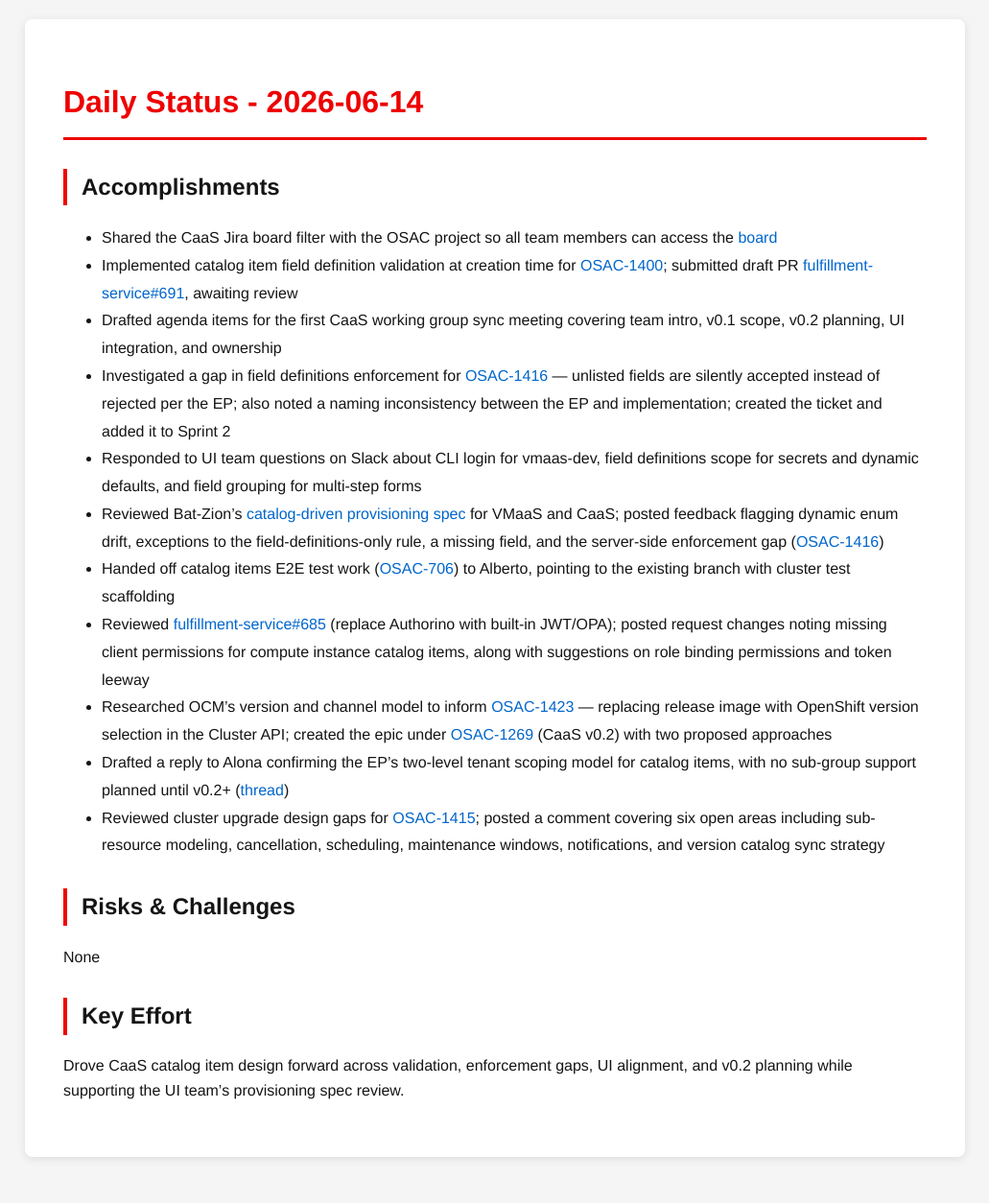
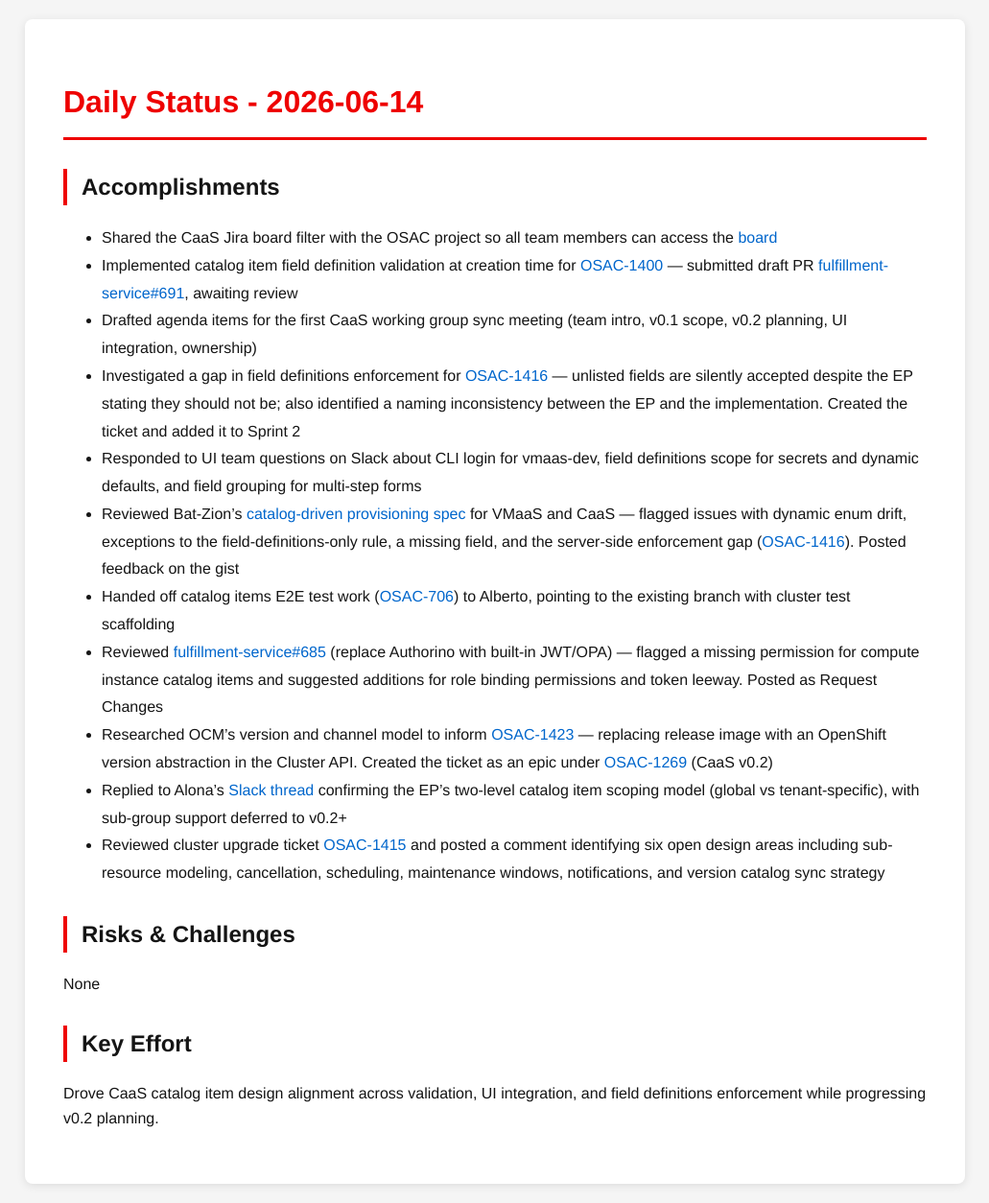
Before and after one commit to tzvatot/daily-status, a Jekyll site: the page built from 2026-06-14.md, in a window 1280 px wide. Shown: the whole page at 96% size, without its empty margins (124-1155 px from the left). Built offline with Jekyll 4.4.1, drawn with Linux system fonts in a browser that asks for light colours; before the commit the page ends 1226 px from its top, so only the background shows below that.

Commit message:
Daily status update - 2026-06-14

```diff
--- a/2026-06-14.md
+++ b/2026-06-14.md
@@ -8,19 +8,19 @@ date: 2026-06-14
 
 ## Accomplishments
 - Shared the CaaS Jira board filter with the OSAC project so all team members can access the [board](https://redhat.atlassian.net/jira/software/c/projects/OSAC/boards/12411)
-- Implemented catalog item field definition validation at creation time for [OSAC-1400](https://redhat.atlassian.net/browse/OSAC-1400); submitted draft PR [fulfillment-service#691](https://github.com/osac-project/fulfillment-service/pull/691), awaiting review
-- Drafted agenda items for the first CaaS working group sync meeting covering team intro, v0.1 scope, v0.2 planning, UI integration, and ownership
-- Investigated a gap in field definitions enforcement for [OSAC-1416](https://redhat.atlassian.net/browse/OSAC-1416) — unlisted fields are silently accepted instead of rejected per the EP; also noted a naming inconsistency between the EP and implementation; created the ticket and added it to Sprint 2
+- Implemented catalog item field definition validation at creation time for [OSAC-1400](https://redhat.atlassian.net/browse/OSAC-1400) — submitted draft PR [fulfillment-service#691](https://github.com/osac-project/fulfillment-service/pull/691), awaiting review
+- Drafted agenda items for the first CaaS working group sync meeting (team intro, v0.1 scope, v0.2 planning, UI integration, ownership)
+- Investigated a gap in field definitions enforcement for [OSAC-1416](https://redhat.atlassian.net/browse/OSAC-1416) — unlisted fields are silently accepted despite the EP stating they should not be; also identified a naming inconsistency between the EP and the implementation. Created the ticket and added it to Sprint 2
 - Responded to UI team questions on Slack about CLI login for vmaas-dev, field definitions scope for secrets and dynamic defaults, and field grouping for multi-step forms
-- Reviewed Bat-Zion's [catalog-driven provisioning spec](https://gist.github.com/batzionb/d6bb05faf56a1d8e9bf7ee194aa1356f) for VMaaS and CaaS; posted feedback flagging dynamic enum drift, exceptions to the field-definitions-only rule, a missing field, and the server-side enforcement gap ([OSAC-1416](https://redhat.atlassian.net/browse/OSAC-1416))
+- Reviewed Bat-Zion's [catalog-driven provisioning spec](https://gist.github.com/batzionb/d6bb05faf56a1d8e9bf7ee194aa1356f) for VMaaS and CaaS — flagged issues with dynamic enum drift, exceptions to the field-definitions-only rule, a missing field, and the server-side enforcement gap ([OSAC-1416](https://redhat.atlassian.net/browse/OSAC-1416)). Posted feedback on the gist
 - Handed off catalog items E2E test work ([OSAC-706](https://redhat.atlassian.net/browse/OSAC-706)) to Alberto, pointing to the existing branch with cluster test scaffolding
-- Reviewed [fulfillment-service#685](https://github.com/osac-project/fulfillment-service/pull/685) (replace Authorino with built-in JWT/OPA); posted request changes noting missing client permissions for compute instance catalog items, along with suggestions on role binding permissions and token leeway
-- Researched OCM's version and channel model to inform [OSAC-1423](https://redhat.atlassian.net/browse/OSAC-1423) — replacing release image with OpenShift version selection in the Cluster API; created the epic under [OSAC-1269](https://redhat.atlassian.net/browse/OSAC-1269) (CaaS v0.2) with two proposed approaches
-- Drafted a reply to Alona confirming the EP's two-level tenant scoping model for catalog items, with no sub-group support planned until v0.2+ ([thread](https://redhat-internal.slack.com/archives/C0B8GS1E8BS/p1781434297571249))
-- Reviewed cluster upgrade design gaps for [OSAC-1415](https://redhat.atlassian.net/browse/OSAC-1415); posted a comment covering six open areas including sub-resource modeling, cancellation, scheduling, maintenance windows, notifications, and version catalog sync strategy
+- Reviewed [fulfillment-service#685](https://github.com/osac-project/fulfillment-service/pull/685) (replace Authorino with built-in JWT/OPA) — flagged a missing permission for compute instance catalog items and suggested additions for role binding permissions and token leeway. Posted as Request Changes
+- Researched OCM's version and channel model to inform [OSAC-1423](https://redhat.atlassian.net/browse/OSAC-1423) — replacing release image with an OpenShift version abstraction in the Cluster API. Created the ticket as an epic under [OSAC-1269](https://redhat.atlassian.net/browse/OSAC-1269) (CaaS v0.2)
+- Replied to Alona's [Slack thread](https://redhat-internal.slack.com/archives/C0B8GS1E8BS/p1781434297571249) confirming the EP's two-level catalog item scoping model (global vs tenant-specific), with sub-group support deferred to v0.2+
+- Reviewed cluster upgrade ticket [OSAC-1415](https://redhat.atlassian.net/browse/OSAC-1415) and posted a comment identifying six open design areas including sub-resource modeling, cancellation, scheduling, maintenance windows, notifications, and version catalog sync strategy
 
 ## Risks & Challenges
 None
 
 ## Key Effort
-Drove CaaS catalog item design forward across validation, enforcement gaps, UI alignment, and v0.2 planning while supporting the UI team's provisioning spec review.
+Drove CaaS catalog item design alignment across validation, UI integration, and field definitions enforcement while progressing v0.2 planning.
```
